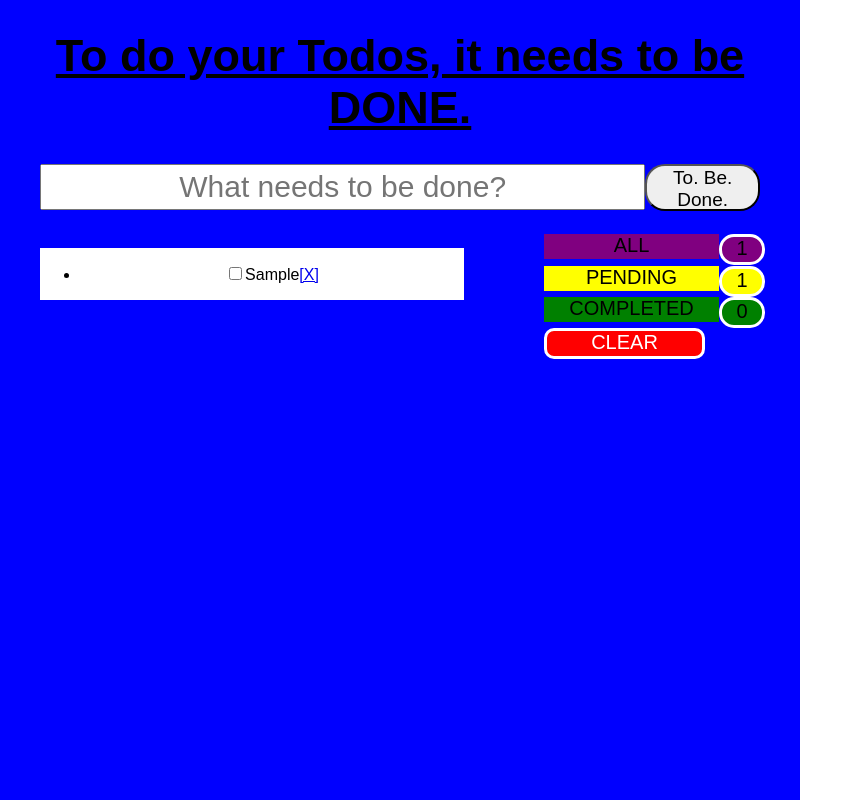
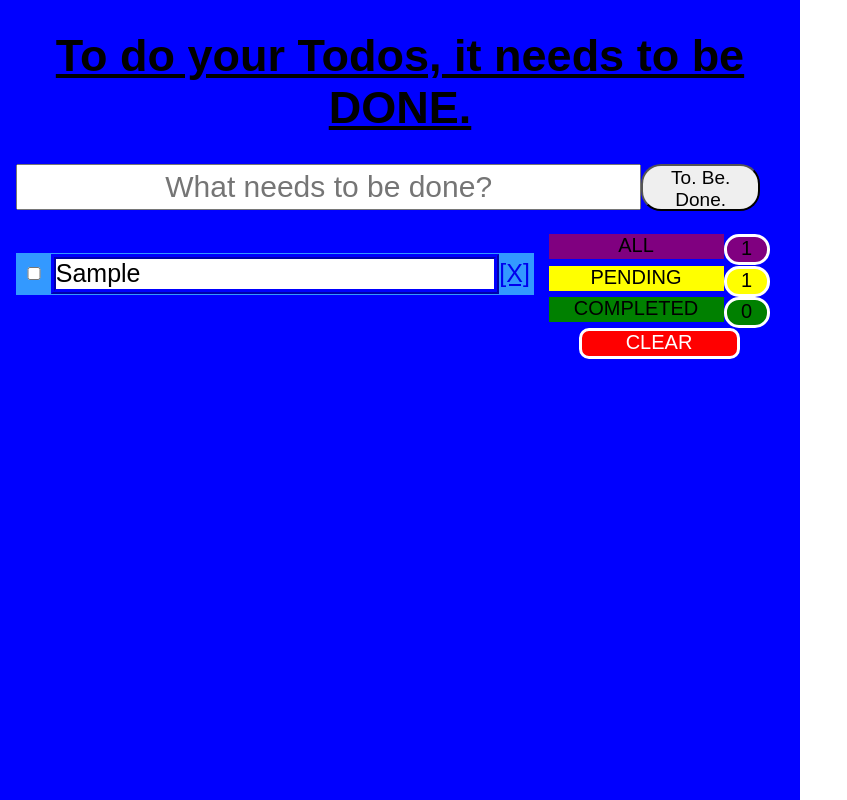
Before and after one commit to willsinn/react-todo-complete, a React (Create React App) app: page / in a window 1280 px wide. Both pictures are taken after typing "Sample" into the empty fields and a click on the button "To. Be. Done.". Shown: the whole page, without its empty margins (0-847 px from the left). Built offline with nearby package versions, Linux system fonts and the light colour scheme.

Commit message:
created display css sheet, styled list & list items

```diff
--- a/src/App.css
+++ b/src/App.css
@@ -18,17 +18,18 @@
   display: flex;
   flex-direction: row;
   justify-content: space-around;
-  align-items: center;
+  padding-left: 2%;
+  padding-right: 2%;
 
 
 }
 
 .todos-list {
-  width: 53%;
   display: flex;
   background-color: white;
   flex-direction: column;
   margin: auto;
+  flex: 1 80%;
 
 }
 
@@ -37,11 +38,11 @@
 
 .todos-status-container {
   height: 125px;
-  width: 27%;
   display: flex;
   flex-direction: column;
-  justify-content: space-around;
+  flex: 2 20%;
   margin: auto;
+
 }
 
 /* ROW 1
@@ -53,6 +54,7 @@
   width: 250px;
   height: 25px;
   margin: auto;
+  justify-content: center;
 
 }
 
@@ -61,7 +63,6 @@
   height: 25px;
   font-size: 20px;
   background-color: purple;
-
 
 }
 
@@ -83,6 +84,8 @@
   width: 250px;
   height: 25px;
   margin: auto;
+  justify-content: center;
+
 }
 
 .todos-status-pending {
@@ -114,6 +117,8 @@
   width: 250px;
   height: 25px;
   margin: auto;
+  justify-content: center;
+
 }
 
 
@@ -123,7 +128,6 @@
   height: 25px;
   font-size: 20px;
   background-color: green;
-
 
 }
 
@@ -135,14 +139,7 @@
   border: 3px solid white;
   background-color: green;
 
-
 }
-
-
-
-
-
-
 
 /* ROW 4
 Clear Completed Todos */
@@ -152,6 +149,8 @@ Clear Completed Todos */
   width: 250px;
   height:25px;
   margin:auto;
+  justify-content: center;
+
 }
 
 .todos-clear-completed {
@@ -174,7 +173,7 @@ Clear Completed Todos */
   display:flex;
   justify-content: space-around;
   flex-flow: row;
-  padding-left: 5%;
+  padding-left: 2%;
   padding-right: 5%;
 }
 
@@ -183,8 +182,6 @@ Clear Completed Todos */
   font-size: 30px;
   text-align: center;
   height: 40px;
-
-
 }
 
 .button-add {
@@ -192,6 +189,4 @@ Clear Completed Todos */
   height: 47px;
   font-size: 19px;
   border-radius: 20px;
-
-
 }
--- a/src/Components/DisplayItem.js
+++ b/src/Components/DisplayItem.js
@@ -1,4 +1,5 @@
 import React, { Component } from 'react';
+import './DisplayOutput.css';
 
 
 
@@ -45,18 +46,18 @@ class DisplayItem extends Component {
 
     return(
 
-             <li className= {todo.done ? 'done': ''}>
-              <div style={viewStyle} onDoubleClick={this.handleEditing.bind(this)}>
-                  <input
+             <li className={todo.done ? 'done': ''}>
+              <div className="item-container" style={viewStyle} onDoubleClick={this.handleEditing.bind(this)}>
+                  <input className="item-done-checkbox"
                      checked={todo.done}
                      onChange={this.props.handleDone.bind(null, todo.title)}
                      type="checkbox"
                      style={{ fontSize: 'x-large' }}
                   />
-
+                  <label>
                      { this.state.changedText }
-
-                  <a href="/" onClick= { this.props.handleDelete.bind(null, todo.title)}>
+                  </label>
+                  <a className="item-destroy-button" href="/" onClick= { this.props.handleDelete.bind(null, todo.title)}>
                       [X]
                     </a>
                 </div>
--- a/src/Components/DisplayList.js
+++ b/src/Components/DisplayList.js
@@ -1,5 +1,6 @@
 import React, { Component } from 'react';
 import DisplayItem from './DisplayItem';
+import './DisplayOutput.css';
 
 class DisplayList extends Component {
 
@@ -7,7 +8,7 @@ class DisplayList extends Component {
   render() {
 
     return(
-      <ul>
+      <ul className="display-list">
       { this.props.todos.map((todo, i) => {
         return  <DisplayItem
                 key={todo.title}
--- /dev/null
+++ b/src/Components/DisplayOutput.css
@@ -0,0 +1,46 @@
+.display-list {
+    background: #3399ff;
+    margin: 0;
+    padding: 0;
+    list-style: none;
+    width: inherit;
+    text-align: left;
+    font-size: 25px;
+
+}
+
+li {
+  padding: 1px;
+
+}
+
+.item-container {
+  display: flex;
+  justify-content: space-around;
+  height: 40px;
+
+}
+
+.item-done-checkbox {
+    flex: 1;
+    flex-grow: 1;
+    margin: auto;
+    align-content: center;
+  }
+
+label {
+    flex: 2;
+    flex-grow: 13;
+    margin: auto;
+    background: white;
+    height: 30px;
+    border: 5px ridge blue;
+
+}
+
+.item-destroy-button {
+    flex: 3;
+    flex-grow: 1;
+    margin: auto;
+
+  }
```
